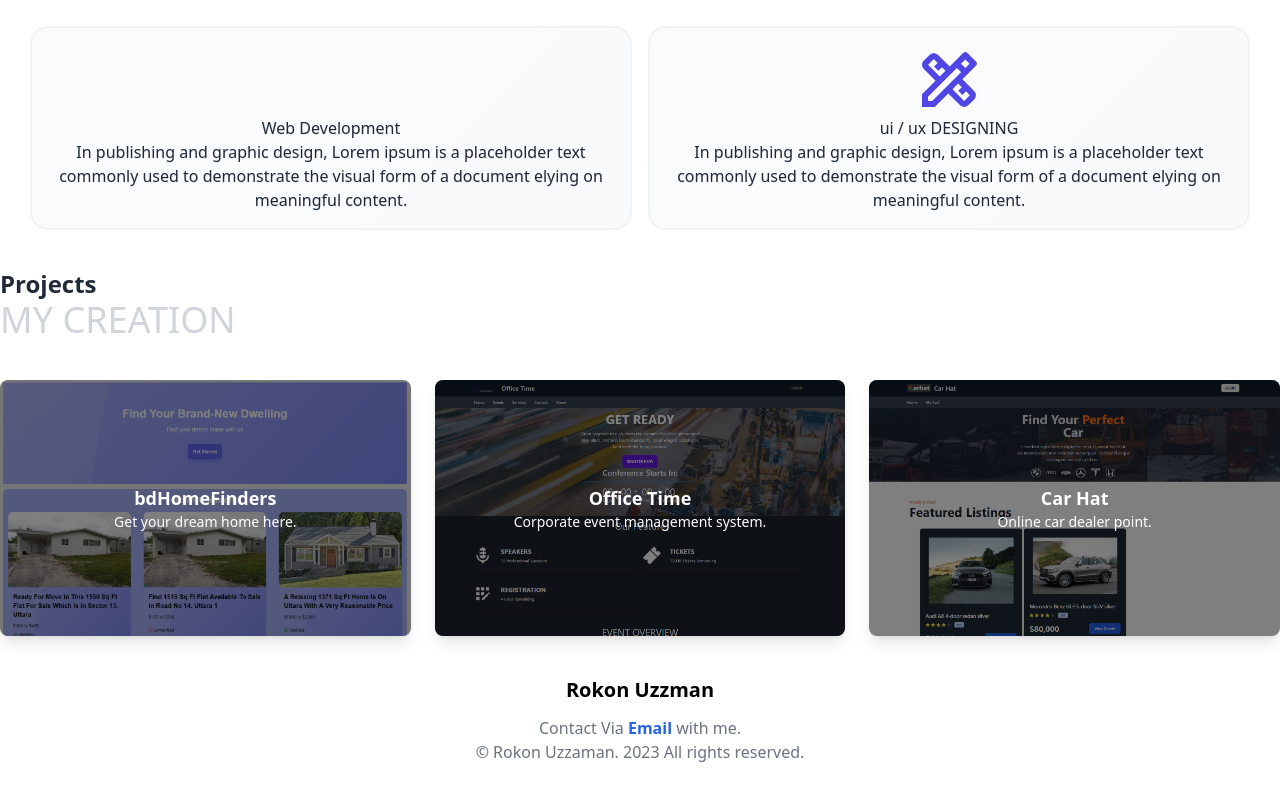
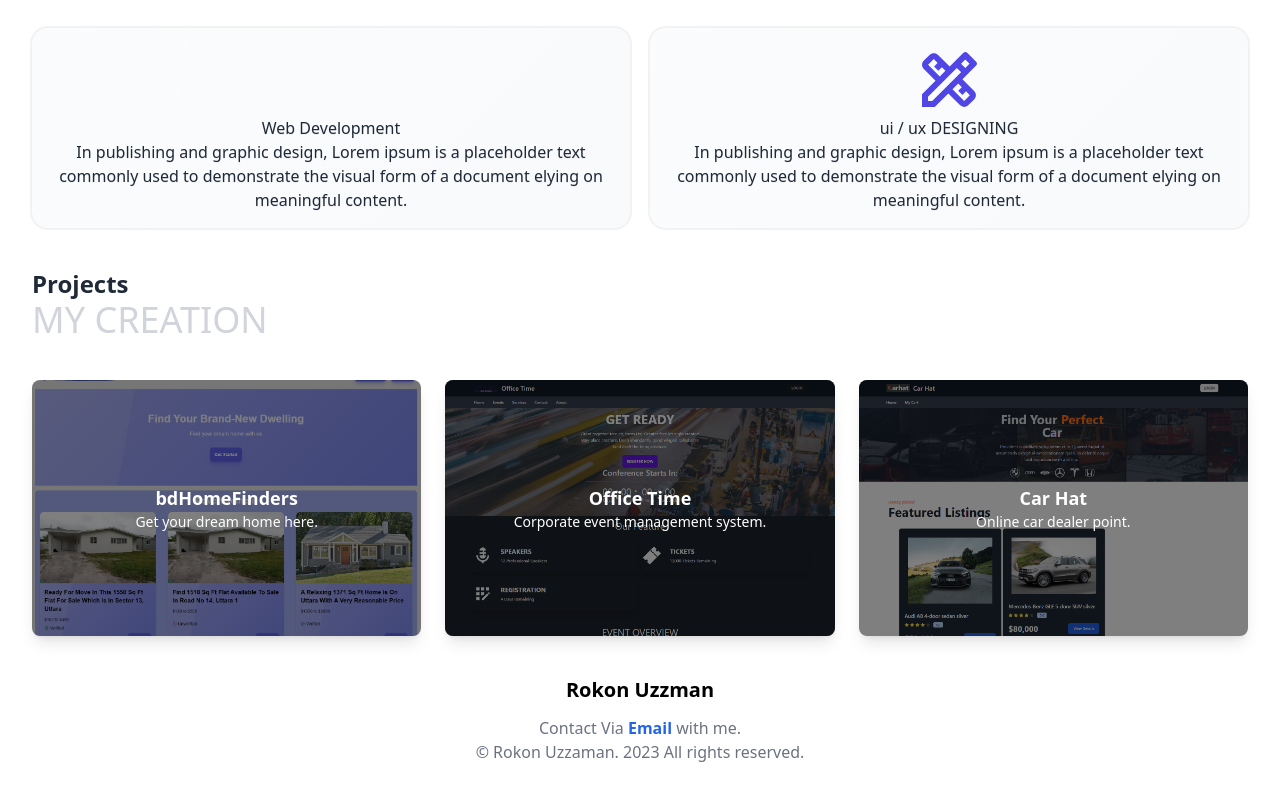
Before and after one commit to mrokonuzzaman040/my-resume, a React (Vite) app: page / in a window 1280 px wide. Shown: the part 945-1745 px from the top of the page. Built offline with nearby package versions, Linux system fonts and the light colour scheme; some icons are missing.

Commit message:
Update MyProject.jsx with responsive styling

```diff
--- a/src/Layout/Home/MyProject/MyProject.jsx
+++ b/src/Layout/Home/MyProject/MyProject.jsx
@@ -8,7 +8,7 @@ import carhat from '../../../image/project/car-hat.png'
 
 const MyProject = () => {
     return (
-        <div className="w-full max-w-[85rem] mx-auto mt-10">
+        <div className="w-full max-w-[85rem] mx-auto mt-10 sm:px-6 lg:px-8">
             <div className="mb-10">
                 <h2 className="text-2xl font-black">Projects</h2>
                 <h1 className="uppercase text-4xl text-gray-300">MY CREATION</h1>
```
